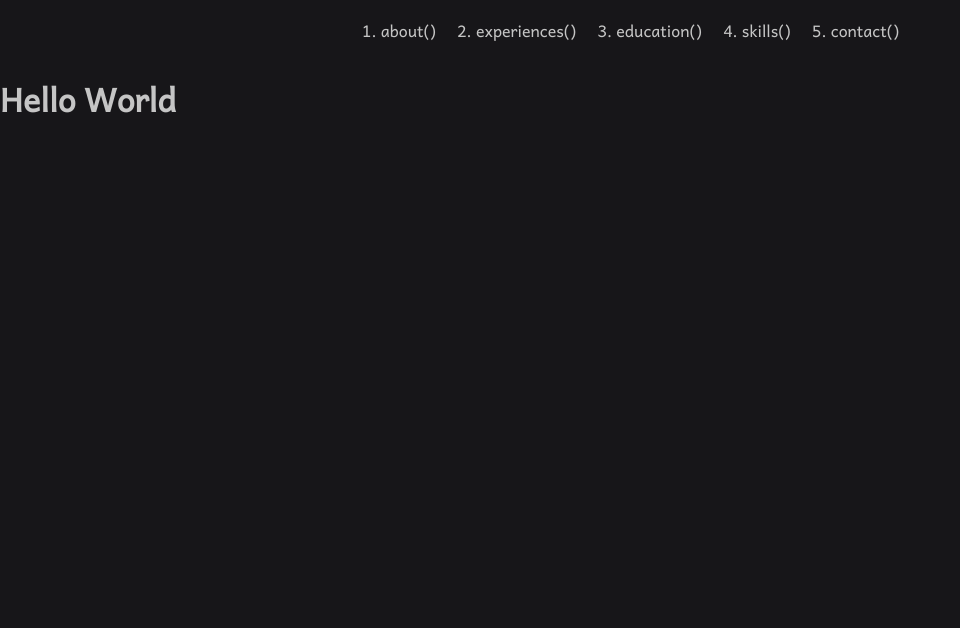
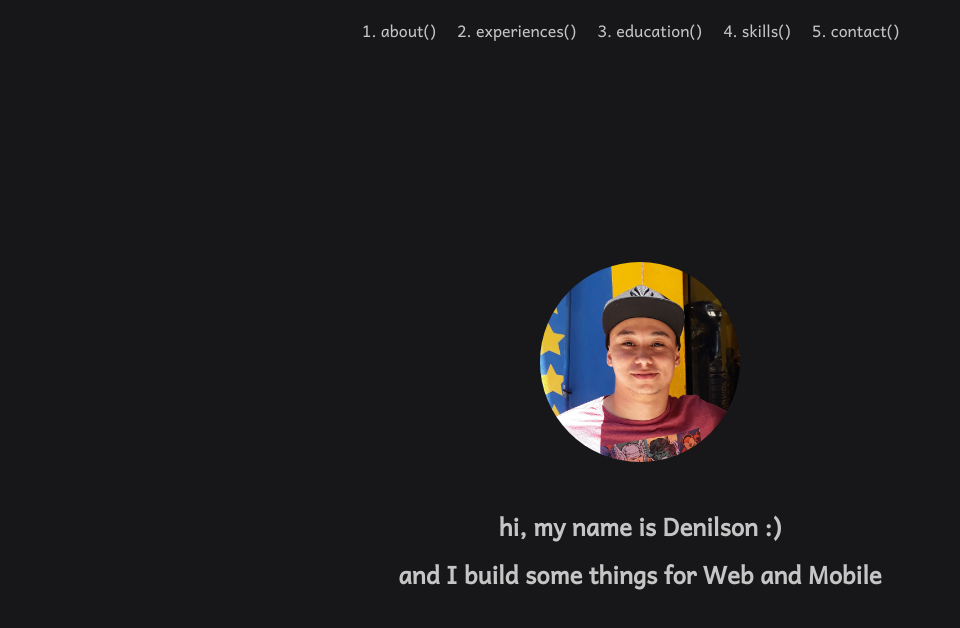
Before and after one commit to denilsonrp/denilsonrp-web, a Gatsby site: page / in a window 1280 px wide. Shown: the whole page, without its empty margins (0-960 px from the left). Built offline with nearby package versions, Linux system fonts and the light colour scheme; Gatsby itself is replaced by a stand-in of ours.

Commit message:
:zap: Create first section with my presentation and profile photo

```diff
--- /dev/null
+++ b/src/components/Sections/Home/index.js
@@ -0,0 +1,20 @@
+import React from 'react'
+
+import {
+  Heading1,
+  Heading2,
+  Image,
+  SectionContainer
+} from './styles'
+
+import ProfilePhoto from './../../../images/denilson.jpg'
+
+const SectionHome = () => (
+  <SectionContainer>
+    <Image src={ProfilePhoto} alt="Foto Denilson" />
+    <Heading1>hi, my name is Denilson :)</Heading1>
+    <Heading2>and I build some things for Web and Mobile</Heading2>
+  </SectionContainer>
+)
+
+export default SectionHome
--- /dev/null
+++ b/src/components/Sections/Home/styles.js
@@ -0,0 +1,27 @@
+import styled from 'styled-components'
+
+export const Heading1 = styled.h1`
+  font-size: 1.5em;
+  line-height: 2;
+`
+
+export const Heading2 = styled.h2`
+  font-size: 1.5em;
+  line-height: 2;
+`
+
+export const Image = styled.img`
+  border-radius: 100%;
+  height: 200px;
+  margin-bottom: 40px;
+  width: 200px;
+`
+
+export const SectionContainer = styled.section`
+  align-items: center;
+  display: flex;
+  flex-direction: column;
+  height: calc(100vh - 60px);
+  justify-content: center;
+  text-align: center;
+`
--- a/src/pages/index.js
+++ b/src/pages/index.js
@@ -1,12 +1,13 @@
 import React from 'react'
 
 import Layout from '../components/Layout'
+import SectionHome from '../components/Sections/Home'
 import SEO from '../components/seo'
 
 const IndexPage = () => (
   <Layout>
     <SEO title='Home' />
-    <h1>Hello World</h1>
+    <SectionHome />
   </Layout>
 )
 
--- a/src/styles/global.js
+++ b/src/styles/global.js
@@ -19,6 +19,7 @@ const GlobalStyles = createGlobalStyle`
     background-color: #171619;
     color: #C5C5C5;
     font-family: 'Andika New Basic', sans-serif;
+    font-size: 100%;
   }
 
   a {
@@ -55,16 +56,6 @@ const GlobalStyles = createGlobalStyle`
 
   body {
     margin: 0;
-  }
-
-  /**
-  * Correct the font size and margin on h1 elements within section and
-  * article contexts in Chrome, Firefox, and Safari.
-  */
-
-  h1 {
-    font-size: 2em;
-    margin: 0.67em 0;
   }
 
   /* Grouping content
```
Also changed, not shown: src/images/denilson.jpg (added).
